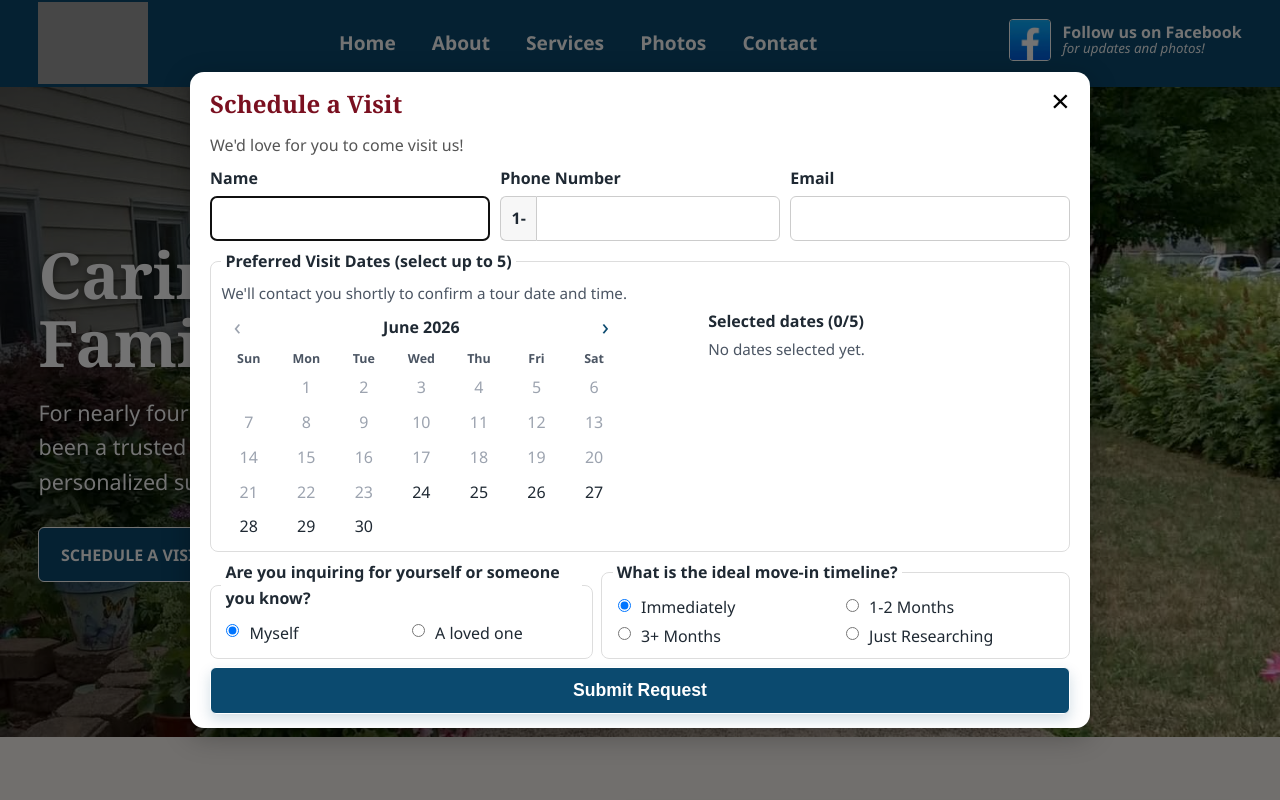
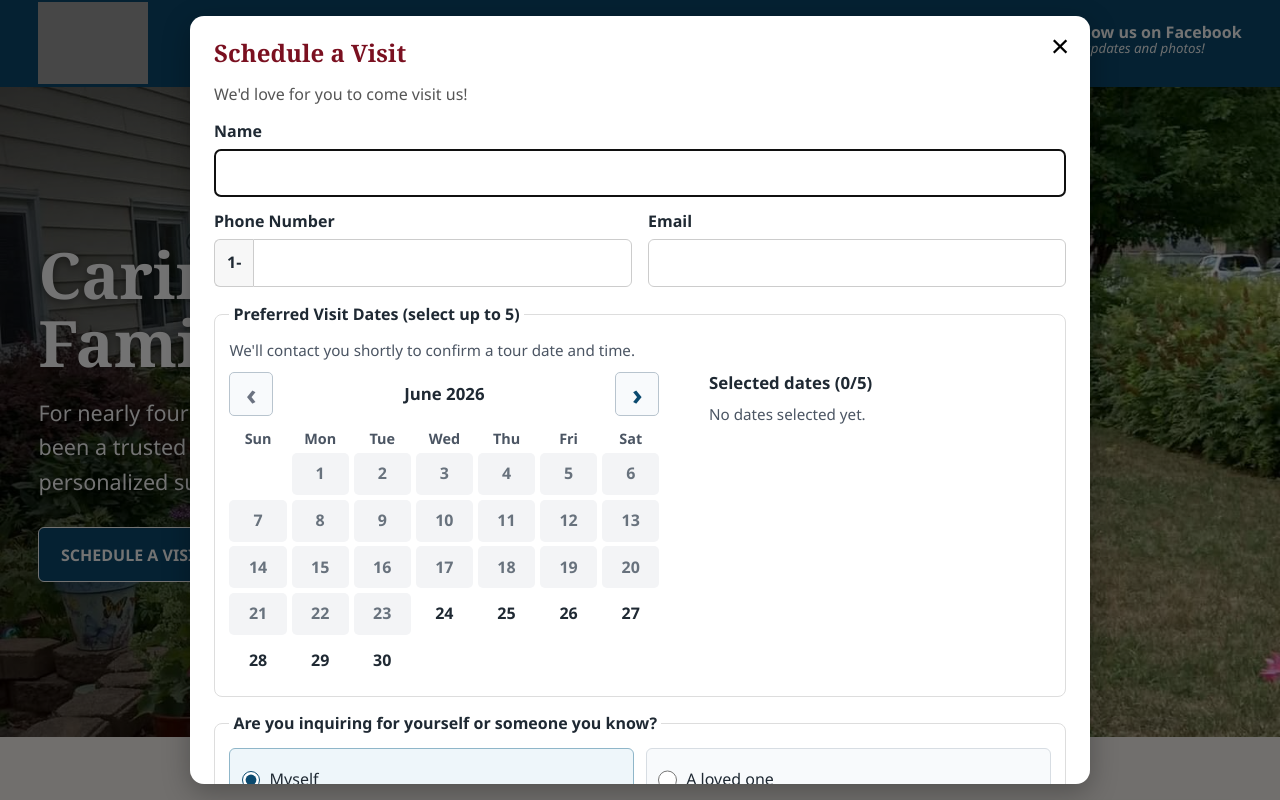
Before and after one commit to bpayant/shepherds-inn, an Angular app: page / in a window 1280 px wide. Both pictures are taken after a click on the button "SCHEDULE A VISIT". Shown: the top 800 px of the page. Built offline with nearby package versions, Linux system fonts and the light colour scheme; grey boxes are pictures that could not be loaded.

Commit message:
Improve schedule visit form readability and target sizes

```diff
--- a/src/app/components/schedule-visit-form/schedule-visit-form.css
+++ b/src/app/components/schedule-visit-form/schedule-visit-form.css
@@ -12,15 +12,21 @@
   margin: auto;
   border: 0;
   border-radius: 14px;
-  padding: 0.85rem 1.25rem 0.9rem;
+  padding: 1.15rem 1.5rem 1.3rem;
   box-shadow: 0 8px 28px rgba(0, 0, 0, 0.28);
   box-sizing: border-box;
 }
 
 .modal-close {
   position: absolute;
-  top: 0.75rem;
-  right: 0.9rem;
+  top: 0.5rem;
+  right: 0.5rem;
+  display: inline-flex;
+  align-items: center;
+  justify-content: center;
+  width: 44px;
+  height: 44px;
+  padding: 0;
   border: none;
   background: transparent;
   font-size: 2rem;
@@ -40,19 +46,23 @@
 }
 
 .modal-intro {
-  margin: 0 0 0.5rem;
+  margin: 0 0 0.75rem;
   color: #555;
 }
 
 form {
   display: grid;
-  gap: 0.5rem;
+  gap: 0.9rem;
 }
 
 .contact-fields {
   display: grid;
-  grid-template-columns: repeat(3, minmax(0, 1fr));
-  gap: 0.65rem;
+  grid-template-columns: repeat(2, minmax(0, 1fr));
+  gap: 0.75rem 1rem;
+}
+
+.contact-fields > label:first-child {
+  grid-column: 1 / -1;
 }
 
 label {
@@ -64,7 +74,7 @@ label {
 fieldset {
   border: 1px solid #ddd;
   border-radius: 8px;
-  padding: 0.4rem 0.65rem 0.5rem;
+  padding: 0.7rem 0.9rem 0.85rem;
   margin: 0;
 }
 
@@ -75,21 +85,41 @@ legend {
 
 .radio-option {
   display: flex;
-  align-items: flex-start;
-  gap: 0.45rem;
+  align-items: center;
+  gap: 0.6rem;
+  min-height: 44px;
+  padding: 0.55rem 0.7rem;
+  border: 1px solid #d7dde3;
+  border-radius: 6px;
+  background: #f8fafc;
   font-weight: 400;
-  margin-top: 0.2rem;
+  margin: 0;
+  cursor: pointer;
 }
 
 .radio-option input {
-  width: auto;
-  margin-top: 0.2rem;
+  flex: 0 0 auto;
+  width: 1.15rem;
+  height: 1.15rem;
+  margin: 0;
+  accent-color: #0b4a6f;
+}
+
+.radio-option:has(input:checked) {
+  border-color: #8fb6c9;
+  background: #eef6fa;
+}
+
+.radio-option:has(input:focus-visible) {
+  outline: 3px solid #0b4a6f;
+  outline-offset: 2px;
 }
 
 input,
 select {
   width: 100%;
-  padding: 0.55rem 0.65rem;
+  min-height: 44px;
+  padding: 0.65rem 0.75rem;
   border: 1px solid #ccc;
   border-radius: 6px;
   font: inherit;
@@ -112,41 +142,42 @@ select {
 }
 
 .field-help {
-  margin: 0 0 0.35rem;
+  margin: 0 0 0.6rem;
   color: #4b5563;
   font-size: 0.95rem;
 }
 
 .preferred-date-layout {
   display: grid;
-  grid-template-columns: minmax(300px, 1.15fr) minmax(235px, 0.85fr);
-  gap: 0.8rem;
+  grid-template-columns: minmax(340px, 1.15fr) minmax(235px, 0.85fr);
+  gap: 1.1rem;
   align-items: start;
 }
 
 .calendar {
-  max-width: 400px;
+  width: 100%;
+  max-width: 430px;
 }
 
 .calendar-header {
   display: grid;
-  grid-template-columns: 2rem 1fr 2rem;
+  grid-template-columns: 44px 1fr 44px;
   align-items: center;
   gap: 0.35rem;
-  margin-bottom: 0.25rem;
+  margin-bottom: 0.45rem;
 }
 
 .calendar-header h3,
 .selected-dates h3 {
   margin: 0;
-  font-size: 1rem;
+  font-size: 1.05rem;
   line-height: 1.3;
   text-align: center;
 }
 
 .selected-dates h3 {
   text-align: left;
-  margin-bottom: 0.35rem;
+  margin-bottom: 0.5rem;
 }
 
 .calendar-nav-button,
@@ -160,43 +191,56 @@ select {
 }
 
 .calendar-nav-button {
-  min-height: 2rem;
+  width: 44px;
+  min-height: 44px;
+  border-color: #b8c4ce;
+  background: #f8fafc;
   color: #0b4a6f;
-  font-size: 1.45rem;
+  font-size: 1.8rem;
+  font-weight: 700;
   line-height: 1;
 }
 
 .calendar-nav-button:hover:not(:disabled),
-.calendar-day:hover:not(:disabled) {
+.calendar-day:hover:not(:disabled):not([aria-disabled='true']) {
   background: #e8f2f7;
   border-color: #8fb6c9;
 }
 
 .calendar-nav-button:disabled,
-.calendar-day:disabled,
 .calendar-day[aria-disabled='true'] {
-  color: #9ca3af;
+  color: #6b7280;
   cursor: not-allowed;
+}
+
+.calendar-day:disabled {
+  background: #f3f4f6;
+  color: #68727d;
 }
 
 .calendar-weekdays,
 .calendar-days {
   display: grid;
   grid-template-columns: repeat(7, minmax(0, 1fr));
-  gap: 0.18rem;
+  gap: 0.3rem;
 }
 
 .calendar-weekdays span {
-  padding: 0.15rem 0;
+  padding: 0.2rem 0;
   color: #4b5563;
-  font-size: 0.78rem;
+  font-size: 0.9rem;
   font-weight: 700;
   text-align: center;
 }
 
 .calendar-day,
 .calendar-day-placeholder {
-  min-height: 2rem;
+  min-height: 42px;
+}
+
+.calendar-day {
+  font-size: 1rem;
+  font-weight: 600;
 }
 
 .calendar-day.selected {
@@ -215,7 +259,7 @@ select {
 
 .selected-date-list {
   display: grid;
-  gap: 0.35rem;
+  gap: 0.45rem;
   margin: 0;
   padding: 0;
   list-style: none;
@@ -226,7 +270,7 @@ select {
   align-items: center;
   justify-content: space-between;
   gap: 0.75rem;
-  padding: 0.3rem 0.35rem 0.3rem 0.55rem;
+  padding: 0.4rem 0.45rem 0.4rem 0.65rem;
   border: 1px solid #cbd5e1;
   border-radius: 6px;
   background: #f8fafc;
@@ -234,8 +278,8 @@ select {
 
 .date-chip-remove {
   flex: 0 0 auto;
-  width: 1.75rem;
-  height: 1.75rem;
+  width: 2.25rem;
+  height: 2.25rem;
   padding: 0;
   border: 0;
   border-radius: 50%;
@@ -260,13 +304,13 @@ select {
 
 .final-options-grid {
   display: grid;
-  grid-template-columns: minmax(0, 0.9fr) minmax(0, 1.1fr);
-  gap: 0.5rem;
+  grid-template-columns: 1fr;
+  gap: 0.9rem;
 }
 
 .radio-options {
   display: grid;
-  column-gap: 0.65rem;
+  gap: 0.55rem 0.75rem;
 }
 
 .two-options,
@@ -298,7 +342,8 @@ select {
 }
 
 .country-code {
-  padding: 0.55rem 0.65rem;
+  min-height: 44px;
+  padding: 0.65rem 0.75rem;
   border: 1px solid #ccc;
   border-right: 0;
   border-radius: 6px 0 0 6px;
@@ -353,9 +398,12 @@ select {
 
 @media (max-width: 760px) {
   .contact-fields,
-  .preferred-date-layout,
-  .final-options-grid {
+  .preferred-date-layout {
     grid-template-columns: 1fr;
+  }
+
+  .contact-fields > label:first-child {
+    grid-column: auto;
   }
 
   .calendar {
@@ -366,7 +414,7 @@ select {
 @media (max-width: 520px) {
   .visit-modal {
     width: calc(100% - 1rem);
-    padding-inline: 0.85rem;
+    padding: 1rem 0.85rem 1.1rem;
   }
 
   .two-options,
```
